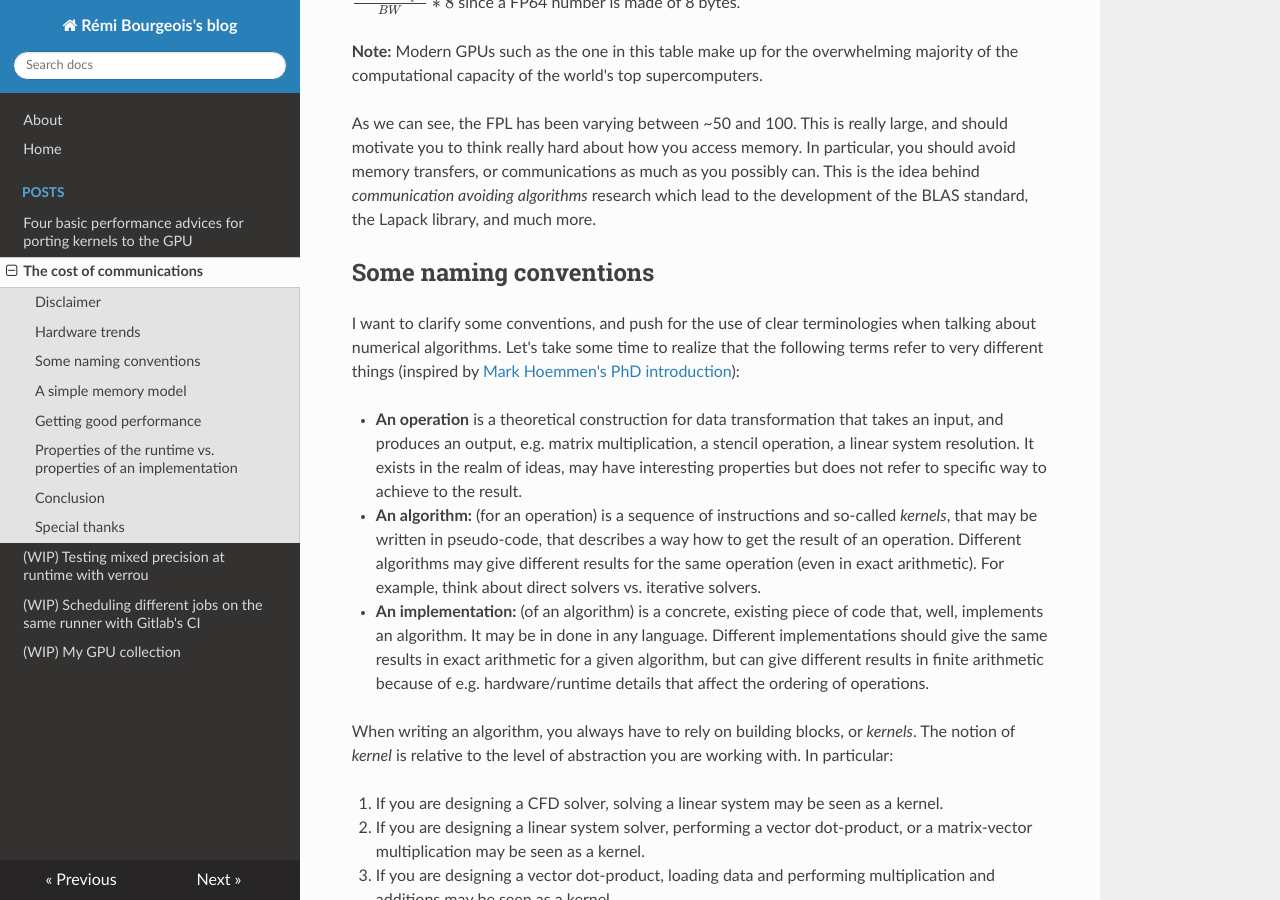
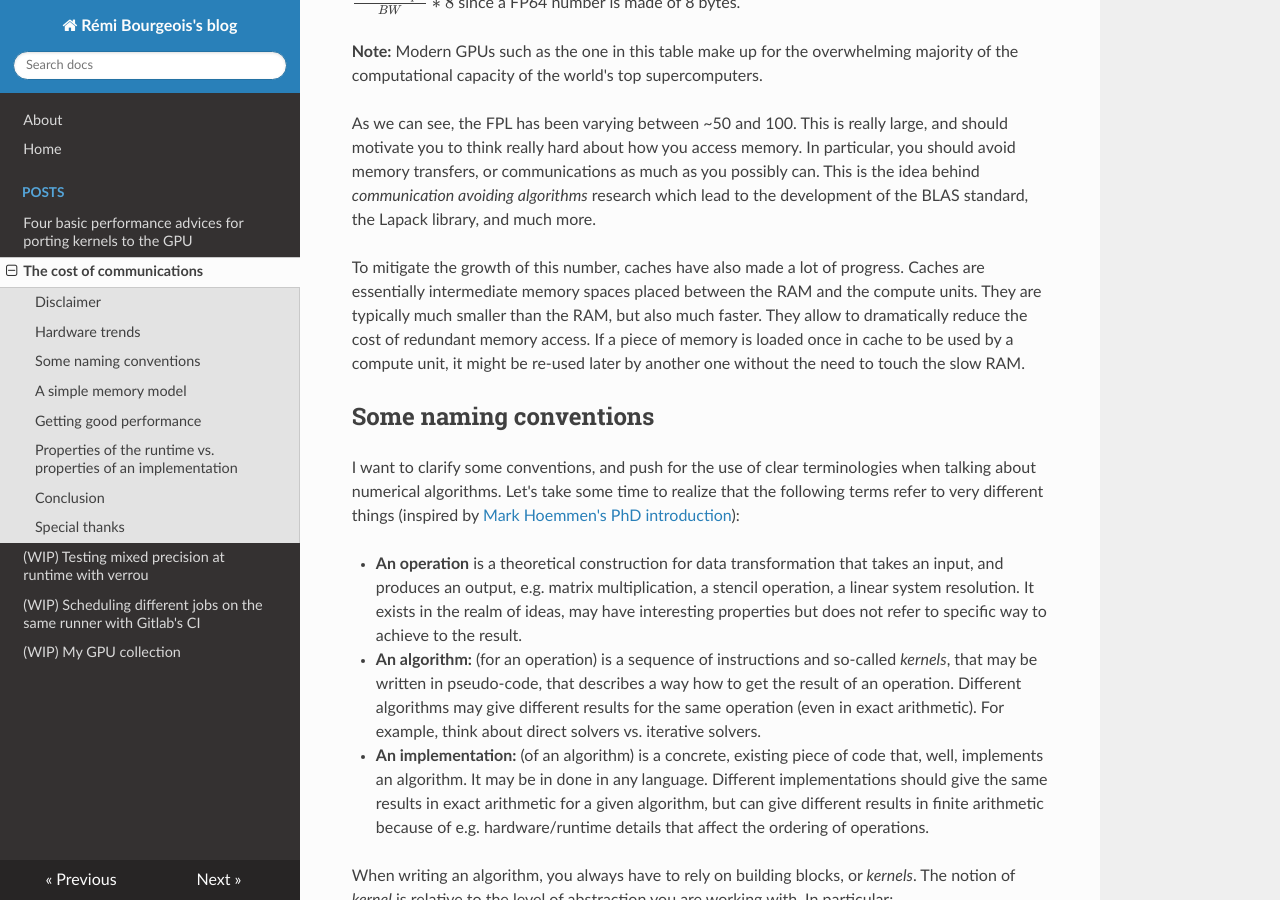
Before and after one commit to rbourgeois33/rbourgeois33.github.io, an MkDocs documentation site: the page built from docs/posts/post2.md, in a window 1280 px wide and 900 px high, scrolled down 1907 px. Built offline with MkDocs 1.6.1, drawn with Linux system fonts in a browser that asks for light colours; nearby versions of some CDN libraries.

Commit message:
progress

```diff
--- a/docs/posts/post2.md
+++ b/docs/posts/post2.md
@@ -29,6 +29,7 @@ The graph stops around 2015, where the ratio of gamma to beta (DRAM) was around
 
 As we can see, the FPL has been varying between ~50 and 100. This is really large, and should motivate you to think really hard about how you access memory. In particular, you should avoid memory transfers, or communications as much as you possibly can. This is the idea behind *communication avoiding algorithms* research which lead to the development of the BLAS standard, the Lapack library, and much more.
 
+To mitigate the growth of this number, caches have also made a lot of progress. Caches are essentially intermediate memory spaces placed between the RAM and the compute units. They are typically much smaller than the RAM, but also much faster. They allow to dramatically reduce the cost of redundant memory access. If a piece of memory is loaded once in cache to be used by a compute unit, it might be re-used later by another one without the need to touch the slow RAM.
 
 ## Some naming conventions
 
```
